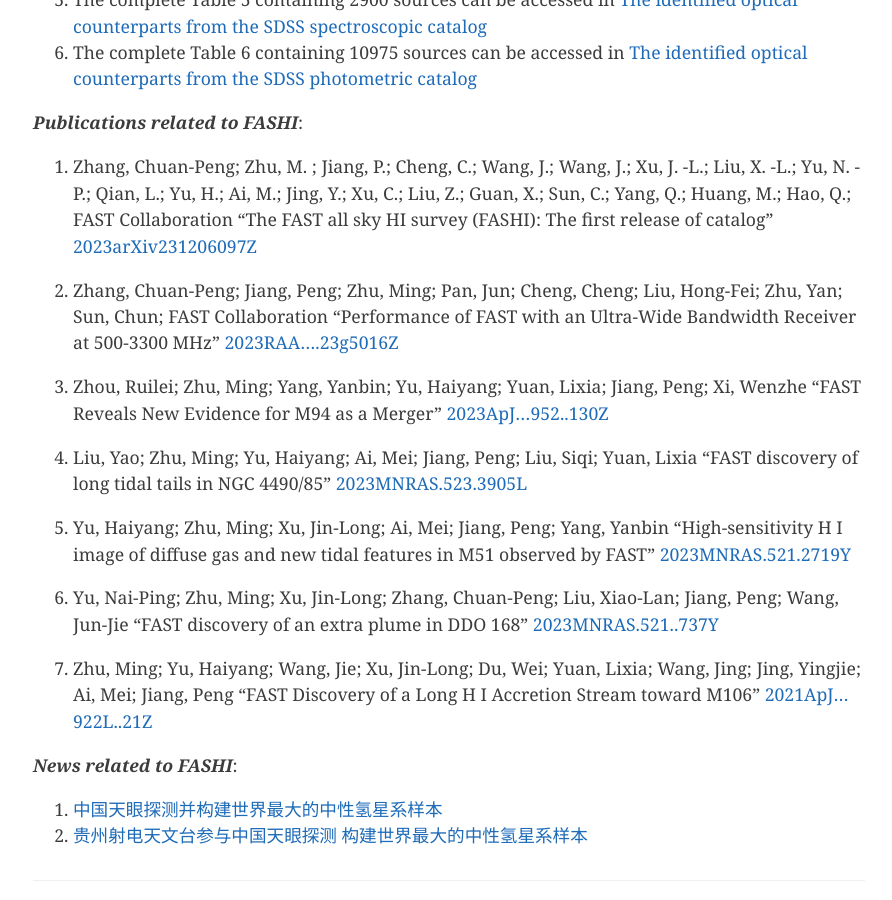
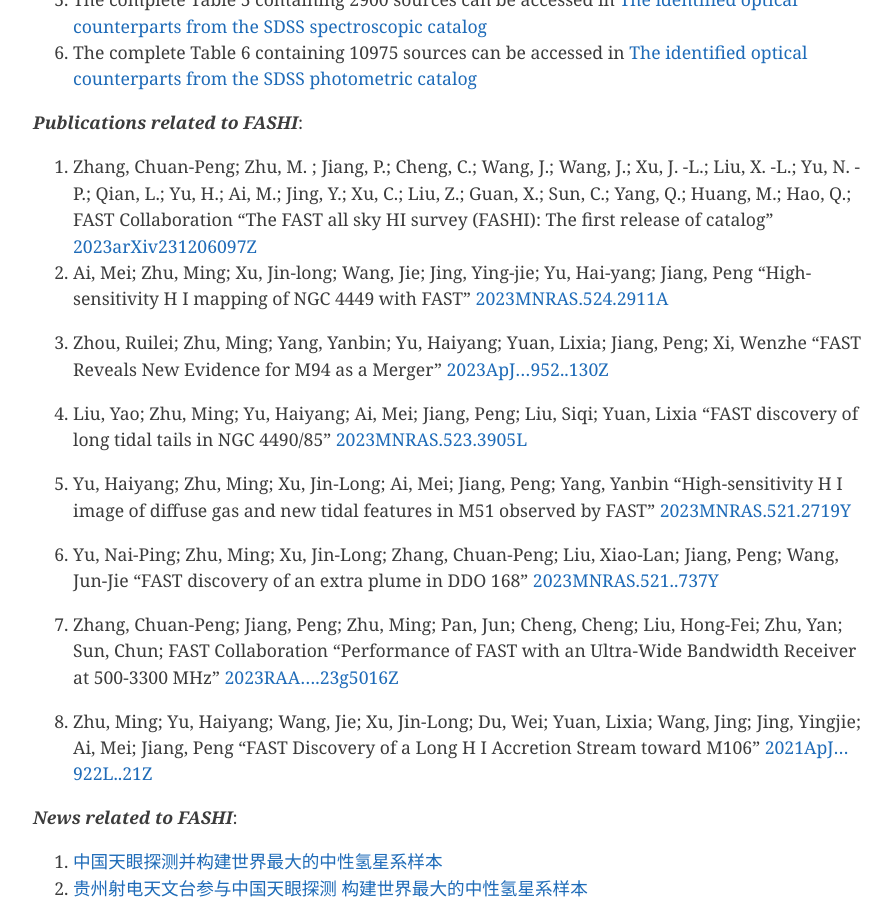
Before and after one commit to zcp521/zcp521.github.io, a Jekyll site: the page built from fashi.md, in a window 1280 px wide and 900 px high, scrolled down 3018 px. Shown: the whole window, without its empty margins (191-1083 px from the left). Built offline with Jekyll 4.4.1, drawn with Linux system fonts in a browser that asks for light colours.

Commit message:
Update fashi.md

```diff
--- a/fashi.md
+++ b/fashi.md
@@ -105,29 +105,34 @@
 
 ***Publications related to FASHI***:
 
-7. Zhang, Chuan-Peng; Zhu, M. ; Jiang, P.; Cheng, C.; Wang, J.; Wang, J.; Xu, J. -L.; Liu, X. -L.; Yu, N. -P.; Qian, L.; Yu, H.; Ai, M.; Jing, Y.; Xu, C.; Liu, Z.; Guan, X.; Sun, C.; Yang, Q.; Huang, M.; Hao, Q.; FAST Collaboration
+8. Zhang, Chuan-Peng; Zhu, M. ; Jiang, P.; Cheng, C.; Wang, J.; Wang, J.; Xu, J. -L.; Liu, X. -L.;
+       Yu, N. -P.; Qian, L.; Yu, H.; Ai, M.; Jing, Y.; Xu, C.; Liu, Z.; Guan, X.; Sun, C.; Yang, Q.;
+       Huang, M.; Hao, Q.; FAST Collaboration
 	"The FAST all sky HI survey (FASHI): The first release of catalog"
 	[2023arXiv231206097Z](https://ui.adsabs.harvard.edu/abs/2023arXiv231206097Z/abstract)
+7. Ai, Mei; Zhu, Ming; Xu, Jin-long; Wang, Jie; Jing, Ying-jie; Yu, Hai-yang; Jiang, Peng
+	"High-sensitivity H I mapping of NGC 4449 with FAST"
+	[2023MNRAS.524.2911A](https://ui.adsabs.harvard.edu/abs/2023MNRAS.524.2911A/abstract)
 
-6. Zhang, Chuan-Peng; Jiang, Peng; Zhu, Ming; Pan, Jun; Cheng, Cheng; Liu, Hong-Fei; Zhu, Yan; Sun, Chun; FAST Collaboration
-	"Performance of FAST with an Ultra-Wide Bandwidth Receiver at 500-3300 MHz"
-	[2023RAA....23g5016Z](https://ui.adsabs.harvard.edu/abs/2023RAA....23g5016Z/abstract)
-
-5. Zhou, Ruilei; Zhu, Ming; Yang, Yanbin; Yu, Haiyang; Yuan, Lixia; Jiang, Peng; Xi, Wenzhe
+6. Zhou, Ruilei; Zhu, Ming; Yang, Yanbin; Yu, Haiyang; Yuan, Lixia; Jiang, Peng; Xi, Wenzhe
 	"FAST Reveals New Evidence for M94 as a Merger"
 	[2023ApJ...952..130Z](https://ui.adsabs.harvard.edu/abs/2023ApJ...952..130Z/abstract)
 
-4. Liu, Yao; Zhu, Ming; Yu, Haiyang; Ai, Mei; Jiang, Peng; Liu, Siqi; Yuan, Lixia
+5. Liu, Yao; Zhu, Ming; Yu, Haiyang; Ai, Mei; Jiang, Peng; Liu, Siqi; Yuan, Lixia
 	"FAST discovery of long tidal tails in NGC 4490/85"
 	[2023MNRAS.523.3905L](https://ui.adsabs.harvard.edu/abs/2023MNRAS.523.3905L/abstract)
 
-3. Yu, Haiyang; Zhu, Ming; Xu, Jin-Long; Ai, Mei; Jiang, Peng; Yang, Yanbin
+4. Yu, Haiyang; Zhu, Ming; Xu, Jin-Long; Ai, Mei; Jiang, Peng; Yang, Yanbin
 	"High-sensitivity H I image of diffuse gas and new tidal features in M51 observed by FAST"
 	[2023MNRAS.521.2719Y](https://ui.adsabs.harvard.edu/abs/2023MNRAS.521.2719Y/abstract)
 
-2. Yu, Nai-Ping; Zhu, Ming; Xu, Jin-Long; Zhang, Chuan-Peng; Liu, Xiao-Lan; Jiang, Peng; Wang, Jun-Jie
+3. Yu, Nai-Ping; Zhu, Ming; Xu, Jin-Long; Zhang, Chuan-Peng; Liu, Xiao-Lan; Jiang, Peng; Wang, Jun-Jie
 	"FAST discovery of an extra plume in DDO 168"
 	[2023MNRAS.521..737Y](https://ui.adsabs.harvard.edu/abs/2023MNRAS.521..737Y/abstract)
+
+2. Zhang, Chuan-Peng; Jiang, Peng; Zhu, Ming; Pan, Jun; Cheng, Cheng; Liu, Hong-Fei; Zhu, Yan; Sun, Chun; FAST Collaboration
+	"Performance of FAST with an Ultra-Wide Bandwidth Receiver at 500-3300 MHz"
+	[2023RAA....23g5016Z](https://ui.adsabs.harvard.edu/abs/2023RAA....23g5016Z/abstract)
 
 1. Zhu, Ming; Yu, Haiyang; Wang, Jie; Xu, Jin-Long; Du, Wei; Yuan, Lixia; Wang, Jing; Jing, Yingjie; Ai, Mei; Jiang, Peng
 	"FAST Discovery of a Long H I Accretion Stream toward M106"
```
